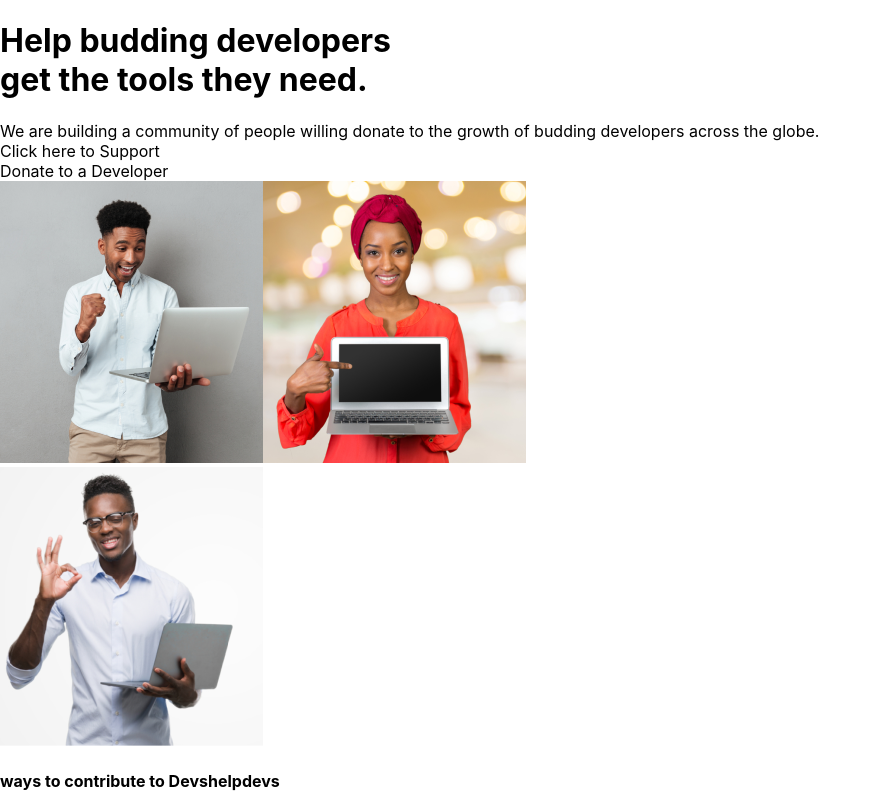
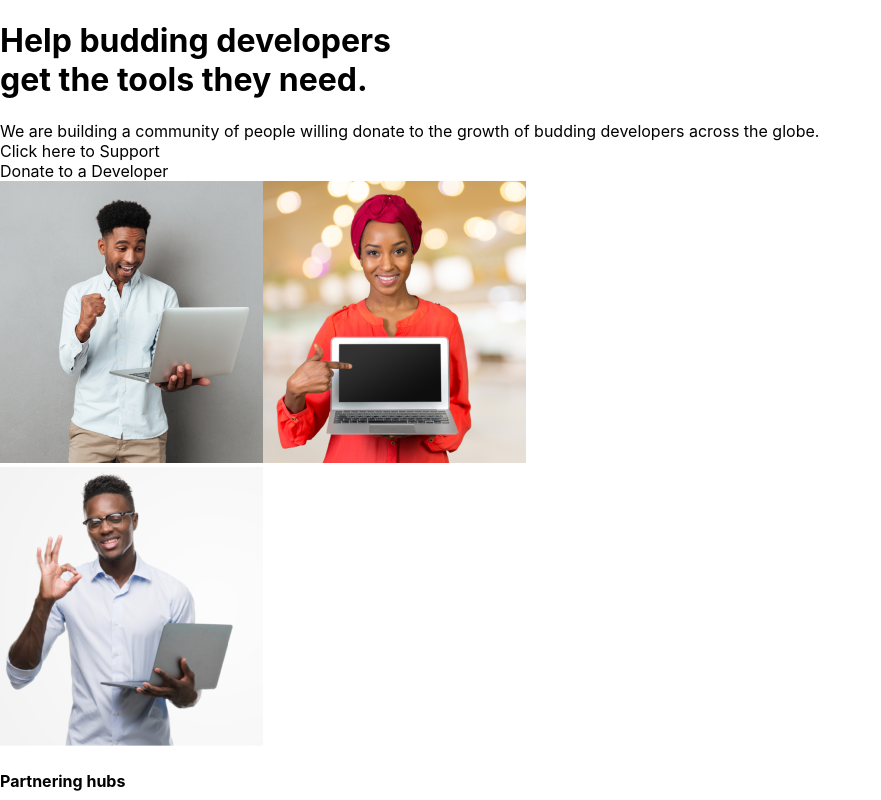
Before and after one commit to devshelpdevs/devshelpdevs_webapp, a Next.js app: page /homepage in a window 1280 px wide. Shown: the top 800 px of the page, without its empty margins (0-881 px from the left). Built offline with nearby package versions, Linux system fonts and the light colour scheme.

Commit message:
Added Partners section to the homepage

```diff
--- a/pages/homepage.tsx
+++ b/pages/homepage.tsx
@@ -2,10 +2,13 @@
 import Contribute from '../components/pages/contribute/contribute';
 import Testimonials from '../components/pages/home/testimonials';
 import Hero from '../components/pages/home/hero';
+import React from 'react';
+import Partners from '../components/pages/Partners';
 
 const Home = () =>  {
   return <>
         <Hero />
+        <Partners />
         <Contribute/>
         <Testimonials />
 
```
